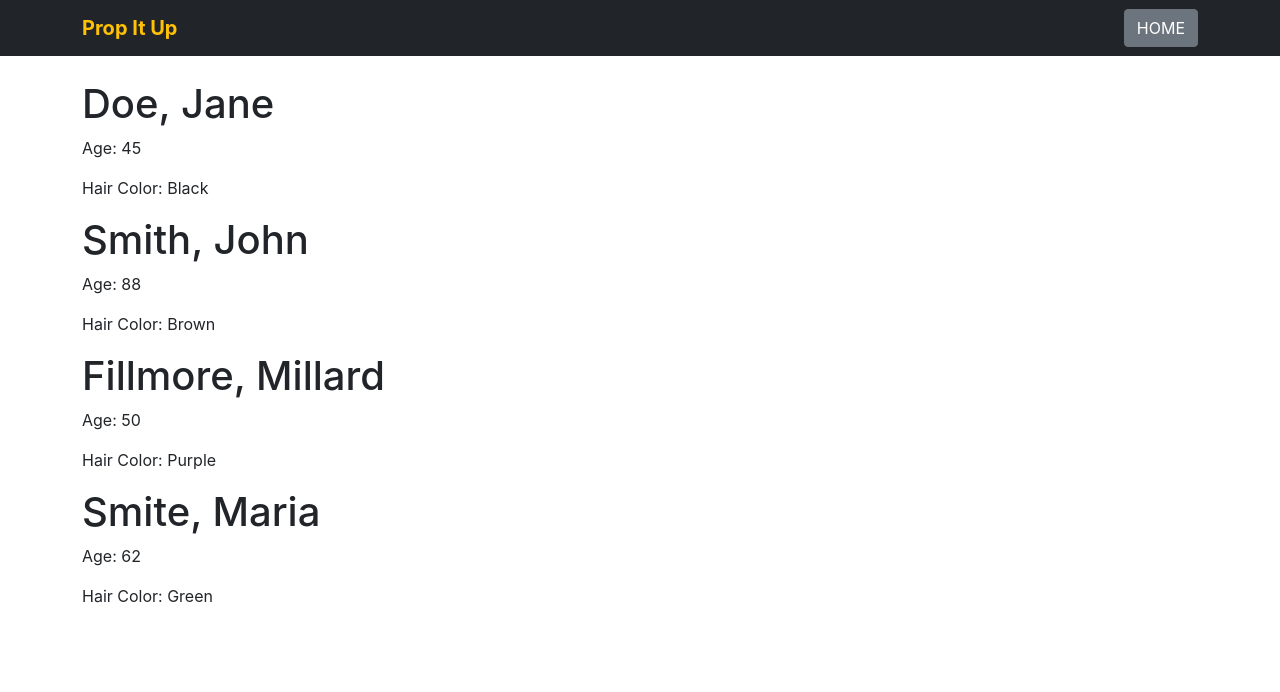
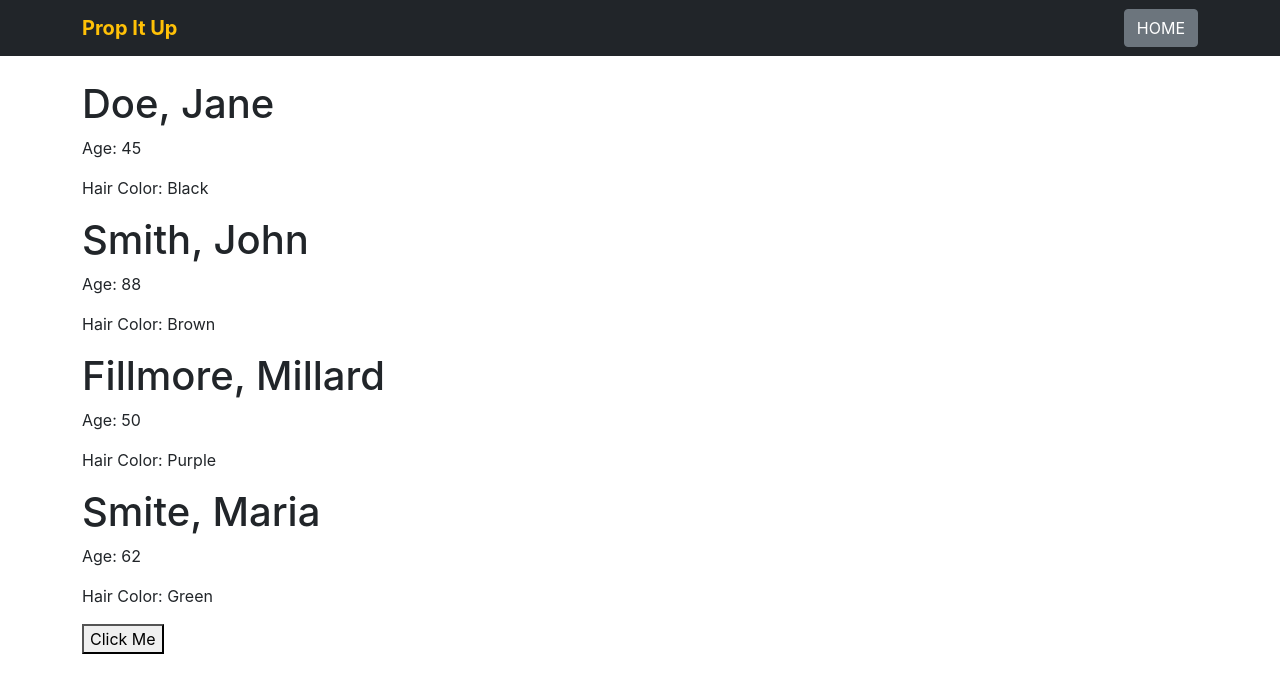
Before and after one commit to Virgilio-D-Cabading-Jr/Coding_Dojo_MERN_Stack_React_Class_Components_Prop_It_Up, a React (Create React App) app: page / in a window 1280 px wide. Shown: the top 692 px of the page. Built offline with nearby package versions, Linux system fonts and the light colour scheme.

Commit message:
add button with onClick eventListener

```diff
--- a/src/App.js
+++ b/src/App.js
@@ -10,6 +10,7 @@ function App() {
         <PersonCard firstName="John" lastName="Smith" age={88} hairColor="Brown" />
         <PersonCard firstName="Millard" lastName="Fillmore" age={50} hairColor="Purple" />
         <PersonCard firstName="Maria" lastName="Smite" age={62} hairColor="Green" />
+        <button onClick={ ()=> alert("This button has been clicked!") }>Click Me</button>
     </div>
   );
 }
```
